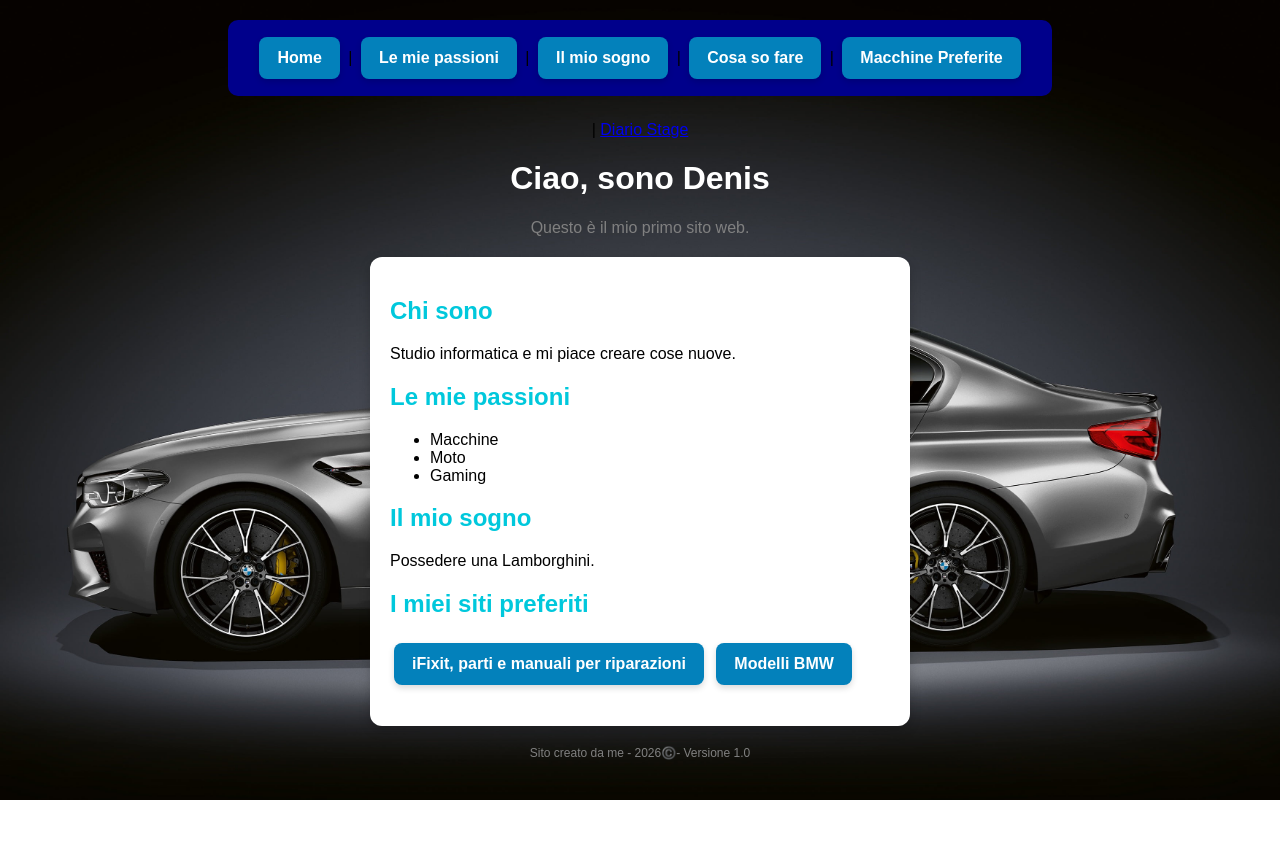
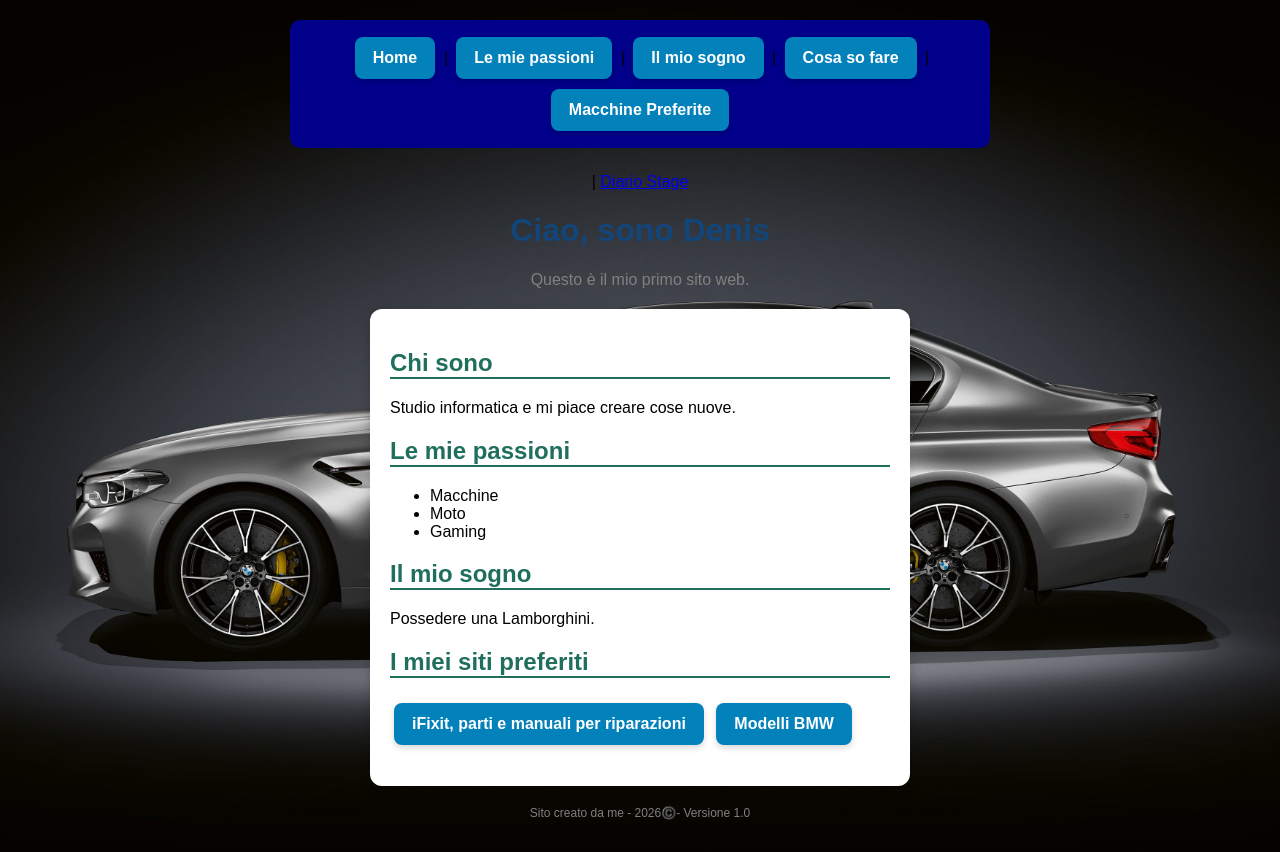
Before and after one commit to denisandronache/mio-sito, a plain HTML site: page index.html in a window 1280 px wide. Before the commit the page ends 800 px from the top, so only its background shows below. Drawn offline with Linux system fonts and the light colour scheme.

Commit message:
Update style.css

```diff
--- a/style.css
+++ b/style.css
@@ -137,3 +137,16 @@ h2 {
     transform: translateY(-3px);
     box-shadow: 0 6px 12px rgba(0, 0, 0, 0.2);
 }
+
+body {
+max-width: 700px;
+margin: 0 auto;
+padding: 20px;
+}
+h1 {
+color: #12467a;
+}
+h2 {
+color: #1f6f5c;
+border-bottom: 2px solid #1f6f5c;
+}
```
